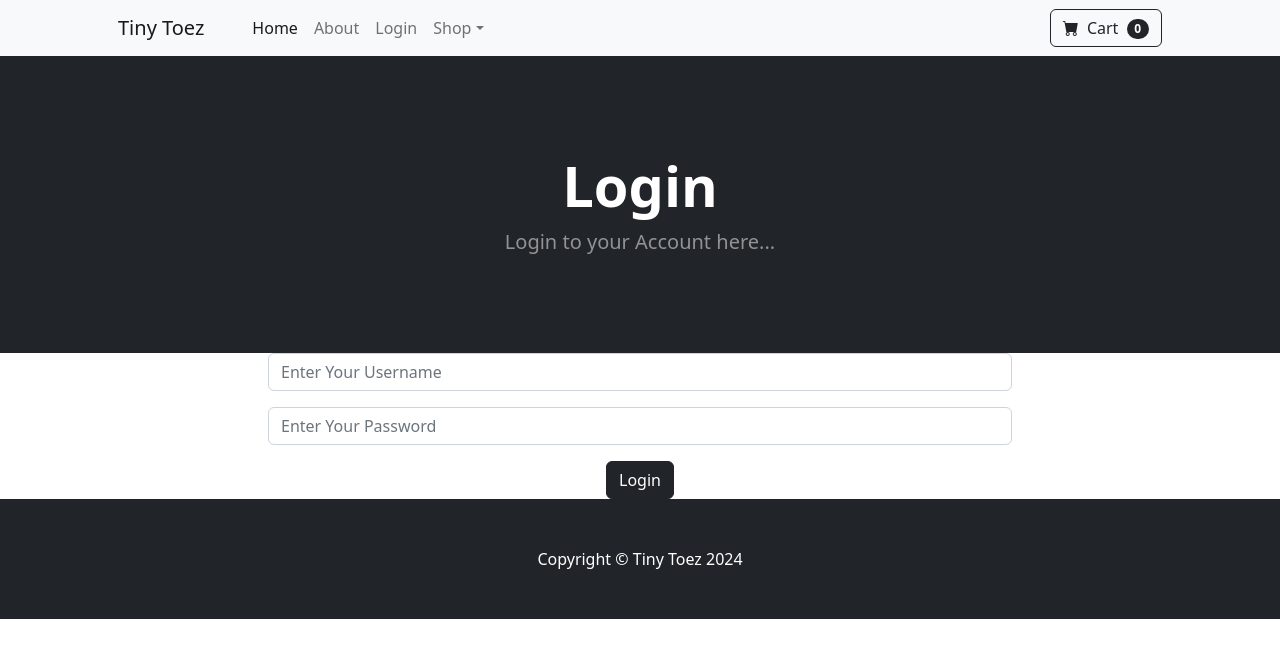
After one commit to Aaron080913/Ecommerce_project, a Django app: page /login/ in a window 1280 px wide. The commit adds this page. Shown: the top 658 px of the page. Run offline with Django 5.2, Linux system fonts and the light colour scheme; some libraries are stand-ins or nearby versions.

Commit message:
added login & out functions

```diff
--- a/store/templates/base.html
+++ b/store/templates/base.html
@@ -17,6 +17,15 @@
     </head>
     <body>
         {% include 'navbar.html' %}
+        {% if messages %}
+            {% for message in messages %}
+            <div class="alert alert-warning alert-dismissible fade show" role="alert">
+                {{ message }}
+                <button type="button" class="btn-close" data-bs-dismiss="alert" aria-label="Close"></button>
+              </div>
+
+            {% endfor %}
+        {% endif %}
 
         {% block content %}
         {% endblock %}
--- /dev/null
+++ b/store/templates/login.html
@@ -0,0 +1,31 @@
+{% extends 'base.html' %}
+{% block content %}
+
+<!-- Header-->
+<header class="bg-dark py-5">
+    <div class="container px-4 px-lg-5 my-5">
+        <div class="text-center text-white">
+            <h1 class="display-4 fw-bolder">Login</h1>
+            <p class="lead fw-normal text-white-50 mb-0">Login to your Account here...</p>
+        </div>
+    </div>
+</header>
+
+<div class="container">
+    <div class="row"><center><div class="col-8">
+        <form method="POST" action="{% url 'login' %}">
+            {% csrf_token %}
+
+            <div class="mb-3">
+
+                <input type="text" class="form-control" name="username" placeholder="Enter Your Username">
+            </div>
+            <div class="mb-3">
+                <input type="password" class="form-control" name="password" placeholder="Enter Your Password">
+            </div>
+
+            <button type="submit" class="btn btn-dark">Login</button>
+          </form>
+    </div></center></div>
+</div>
+{% endblock %}
--- a/store/templates/navbar.html
+++ b/store/templates/navbar.html
@@ -6,6 +6,11 @@
             <ul class="navbar-nav me-auto mb-2 mb-lg-0 ms-lg-4">
                 <li class="nav-item"><a class="nav-link active" aria-current="page" href="{% url 'home' %}">Home</a></li>
                 <li class="nav-item"><a class="nav-link" href="{% url 'about' %}">About</a></li>
+            {% if user.is_authenticated %}
+                <li class="nav-item"><a class="nav-link" href="{% url 'logout' %}">Logout</a></li>
+            {% else %}
+                <li class="nav-item"><a class="nav-link" href="{% url 'login' %}">Login</a></li>
+            {% endif %}
                 <li class="nav-item dropdown">
                     <a class="nav-link dropdown-toggle" id="navbarDropdown" href="#" role="button" data-bs-toggle="dropdown" aria-expanded="false">Shop</a>
                     <ul class="dropdown-menu" aria-labelledby="navbarDropdown">
--- a/store/urls.py
+++ b/store/urls.py
@@ -4,4 +4,6 @@ from . import views
 urlpatterns = [
     path('', views.home, name='home'),
     path('about', views.about, name='about'),
+    path('login/', views.login_user, name='login'),
+    path('logout/', views.logout_user, name='logout'),
 ]
--- a/store/views.py
+++ b/store/views.py
@@ -1,5 +1,7 @@
-from django.shortcuts import render
+from django.shortcuts import render, redirect
 from .models import Product
+from django.contrib.auth import authenticate, login, logout
+from django.contrib import messages
 
 def home(request):
     products = Product.objects.all()
@@ -7,3 +9,24 @@ def home(request):
 
 def about(request):
     return render(request, 'about.html', {})
+
+def login_user(request):
+    if request.method == "POST":
+        username = request.POST['username']
+        password = request.POST['password']
+        user = authenticate(request, username=username, password=password)
+        if user is not None:
+            login(request, user)
+            messages.success(request, ("You Have been Logged in"))
+            return redirect('home')
+        else:
+            messages.success(request, ("Error while login in"))
+            return redirect('login')
+
+    else:
+        return render(request, 'login.html', {})
+
+def logout_user(request):
+    logout(request)
+    messages.success(request, ("You have been logged out"))
+    return redirect('home')
```
